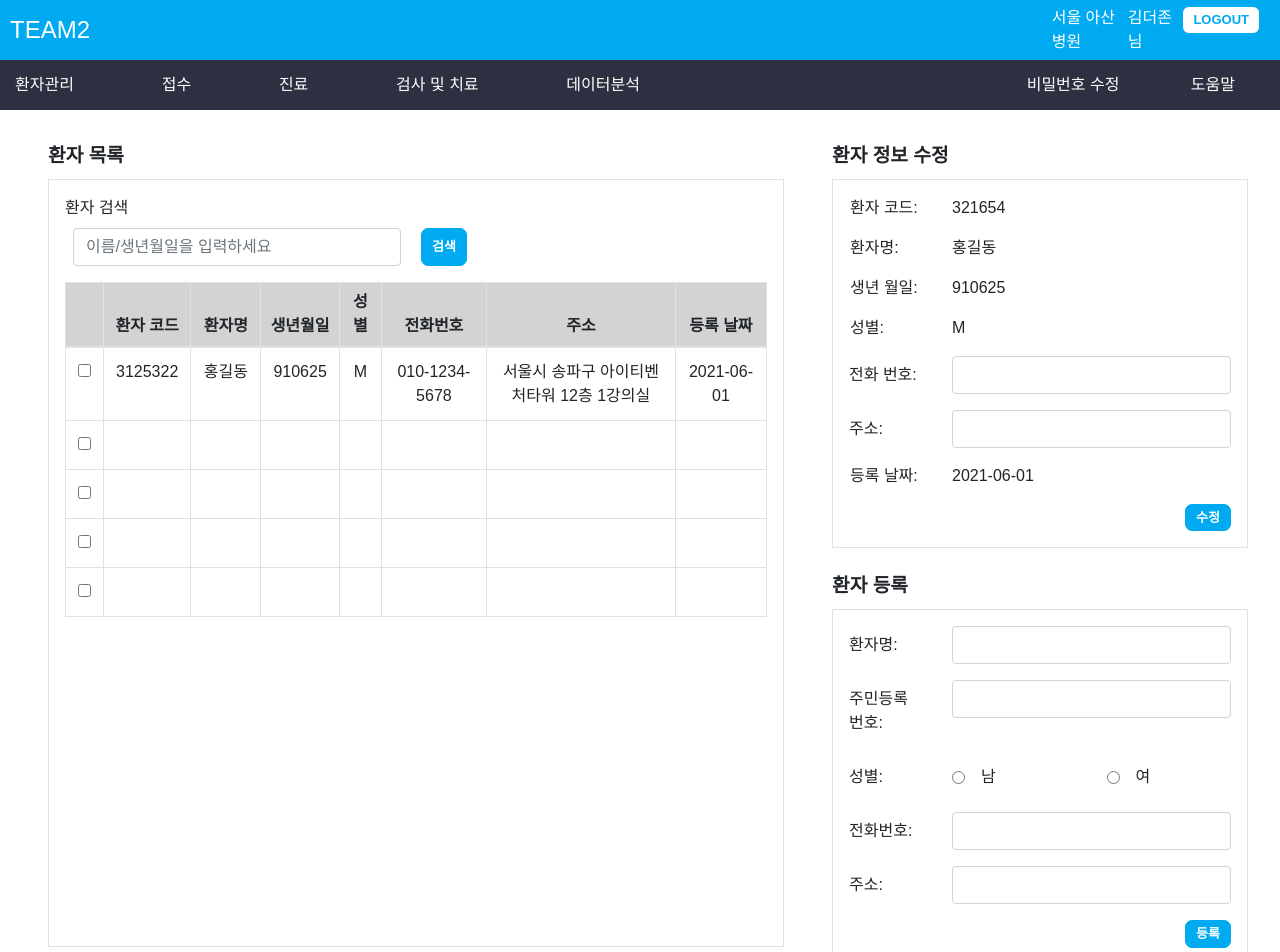
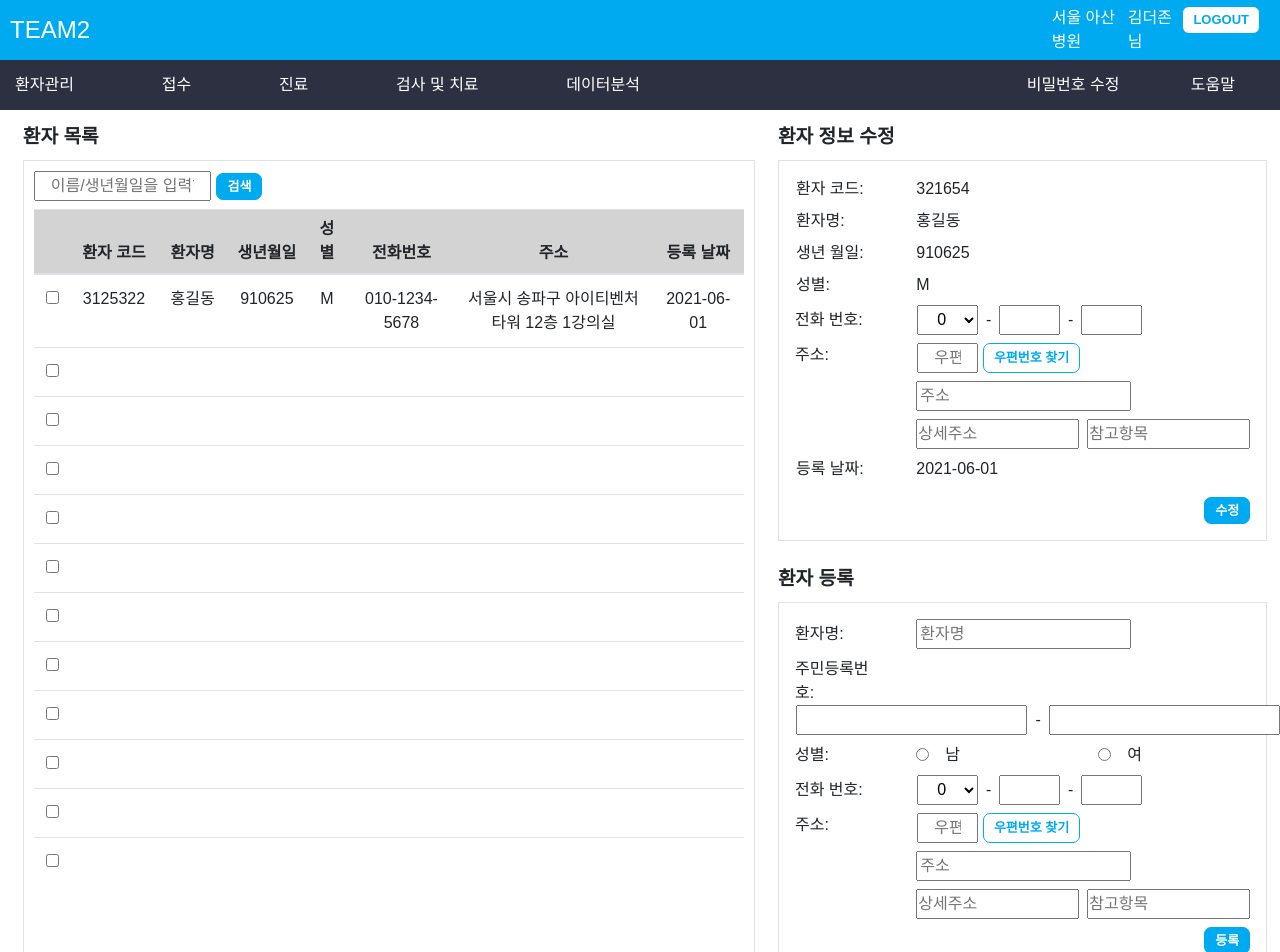
Before and after one commit to JongHyun94/Final_Team2_FrontEnd, a React (Create React App) app: page /Patient in a window 1280 px wide. Shown: the top 952 px of the page. Built offline with nearby package versions, Linux system fonts and the light colour scheme.

Commit message:
[update] patient, login, auth

```diff
--- a/src/views/Auth/style.module.css
+++ b/src/views/Auth/style.module.css
@@ -1,4 +1,4 @@
 .Auth {
-  width: 30rem;
-  padding-top: 7rem;
+  width: 40rem;
+  padding-top: 10rem;
 }
--- a/src/views/Help/style.module.css
+++ b/src/views/Help/style.module.css
@@ -35,7 +35,11 @@
 
 /* icon */
 .icon {
+  color: white;
   font-size: 9rem;
   text-align: center;
   padding-top: 5rem;
 }
+.icon1:hover {
+  color: #65BFF7;
+}
--- a/src/views/Patient/PatientCreateForm.js
+++ b/src/views/Patient/PatientCreateForm.js
@@ -4,22 +4,24 @@ function PatientCreateForm(props) {
   return (
     <div className="mt-4">
       <div className={`${style.title}`}>환자 등록</div>
-      <div className="border p-3">
+      <div className={`border p-3 ${style.PatientCreateForm}`}>
         <form>
-          <div className="form-group row">
-            <label className="col-sm-3 col-form-label">환자명: </label>
+          <div className="row align-items-center mb-2">
+            <label className="col-sm-3 m-0">환자명: </label>
             <div className="col-sm">
-              <input type="text" className="form-control" name=""></input>
+              <input type="text" name="" placeholder="환자명"></input>
             </div>
           </div>
-          <div className="form-group row">
-            <label className="col-sm-3 col-form-label">주민등록번호: </label>
-            <div className="col-sm">
-              <input type="text" className="form-control" name=""></input>
+          <div className="row  align-items-center mb-2">
+            <label className="col-sm-3 m-0">주민등록번호: </label>
+            <div className="row ml-3">
+              <input type="text" className="col-sm" name=""></input>
+              <div className="mr-2 ml-2 d-flex align-items-center">-</div>
+              <input type="text" className="col-sm" name=""></input>
             </div>
           </div>
-          <div className="form-group row">
-            <label className="col-sm-3 col-form-label">성별: </label>
+          <div className="row align-items-center mb-2">
+            <label className="col-sm-3 m-0">성별: </label>
             <div className="col-sm d-flex align-items-center">
               <input type="radio" name="patient_sex" value="M"></input>
               <label className="ml-3 mb-0">남</label>
@@ -29,17 +31,50 @@ function PatientCreateForm(props) {
               <label className="ml-3 mb-0">여</label>
             </div>
           </div>
-          <div className="form-group row">
-            <label className="col-sm-3 col-form-label">전화번호: </label>
-            <div className="col-sm">
-              <input type="text" className="form-control" name=""></input>
+          <div className="row align-items-center mb-2">
+            <label className="col-sm-3 m-0">전화 번호: </label>
+            <div className="row col-sm">
+              <select className="col-sm-2 ml-3">
+                <option>010</option>
+                <option>011</option>
+                <option>016</option>
+                <option>017</option>
+                <option>02</option>
+                <option>031</option>
+                <option>032</option>
+                <option>033</option>
+                <option>041</option>
+                <option>042</option>
+                <option>043</option>
+                <option>044</option>
+                <option>051</option>
+                <option>052</option>
+                <option>053</option>
+                <option>054</option>
+                <option>055</option>
+                <option>061</option>
+                <option>062</option>
+                <option>063</option>
+                <option>064</option>
+              </select>
+              <div className="mr-2 ml-2 d-flex align-items-center">-</div>
+              <input type="text" className="col-sm-2" name="" value=""></input>
+              <div className="mr-2 ml-2 d-flex align-items-center">-</div>
+              <input type="text" className="col-sm-2" name="" value=""></input>
             </div>
           </div>
-          <div className="form-group row">
-            <label className="col-sm-3 col-form-label">주소: </label>
+          <div className="row">
+            <label className="col-sm-3 m-0">주소: </label>
             <div className="col-sm">
-              <input type="text" className="form-control" name=""></input>
-              {/* <button>검색</button> */}
+              <div className="row mb-2">
+                <input type="text" className="col-sm-2 ml-3" name="" placeholder="우편번호"></input>
+                <button className="button_team2_empty">우편번호 찾기</button>
+              </div>
+              <input type="text" className=" mb-2" name="" placeholder="주소"></input>
+              <div className="row no-gutters mb-2">
+                <input type="text" className="col-sm mr-2" name="" placeholder="상세주소"></input>
+                <input type="text" className="col-sm" name="" placeholder="참고항목"></input>
+              </div>
             </div>
           </div>
           <div className="d-flex justify-content-end"><button className="button_team2_fill">등록</button></div>
--- a/src/views/Patient/PatientList.js
+++ b/src/views/Patient/PatientList.js
@@ -2,17 +2,14 @@ import style from "./style.module.css";
 
 function PatientList(props) {
   return (
-    <div>
+    <div className={style.PatientList}>
       <div className={`${style.title}`}>환자 목록</div>
-      <div className={`${style.PatientList} border p-3`}>
-        <div>환자 검색</div>
-        <div className="mb-2 row p-2">
-          <div className="col-sm-6">
-            <input type="text" className="form-control" name="" placeholder="이름/생년월일을 입력하세요"></input>
-          </div>
+      <div className={`${style.PatientList_content} border`}>
+        <div className="mb-2">
+          <input type="text" className="col-3" name="" placeholder="이름/생년월일을 입력하세요."></input>
           <button className="button_team2_fill">검색</button>
         </div>
-        <table className="table table-bordered text-center">
+        <table className="table text-center">
           <thead>
             <tr className={`${style.PatientList_Table}`}>
               <th style={{width: "5%"}}></th>
@@ -76,6 +73,76 @@ function PatientList(props) {
               <td></td>
               <td></td>
             </tr>
+            <tr>
+              <td><input type="checkbox"></input></td>
+              <td></td>
+              <td></td>
+              <td></td>
+              <td></td>
+              <td></td>
+              <td></td>
+              <td></td>
+            </tr>
+            <tr>
+              <td><input type="checkbox"></input></td>
+              <td></td>
+              <td></td>
+              <td></td>
+              <td></td>
+              <td></td>
+              <td></td>
+              <td></td>
+            </tr>
+            <tr>
+              <td><input type="checkbox"></input></td>
+              <td></td>
+              <td></td>
+              <td></td>
+              <td></td>
+              <td></td>
+              <td></td>
+              <td></td>
+            </tr>
+            <tr>
+              <td><input type="checkbox"></input></td>
+              <td></td>
+              <td></td>
+              <td></td>
+              <td></td>
+              <td></td>
+              <td></td>
+              <td></td>
+            </tr>
+            <tr>
+              <td><input type="checkbox"></input></td>
+              <td></td>
+              <td></td>
+              <td></td>
+              <td></td>
+              <td></td>
+              <td></td>
+              <td></td>
+            </tr>
+            <tr>
+              <td><input type="checkbox"></input></td>
+              <td></td>
+              <td></td>
+              <td></td>
+              <td></td>
+              <td></td>
+              <td></td>
+              <td></td>
+            </tr>
+            <tr>
+              <td><input type="checkbox"></input></td>
+              <td></td>
+              <td></td>
+              <td></td>
+              <td></td>
+              <td></td>
+              <td></td>
+              <td></td>
+            </tr>
           </tbody>
         </table>
       </div>
--- a/src/views/Patient/PatientUpdateForm.js
+++ b/src/views/Patient/PatientUpdateForm.js
@@ -4,34 +4,68 @@ function PatientUpdateForm(props) {
   return (
     <div>
       <div className={`${style.title}`}>환자 정보 수정</div>
-      <div className="border p-3">
+      <div className={`border p-3 ${style.PatientUpdateForm}`}>
         <form>
-          <div className="form-group row">
-            <label className="col-sm-3 col-form-label pl-3 p-0">환자 코드: </label>
-            <div className="col-sm d-flex align-items-center">321654</div>
+          <div className="row align-items-center mb-2">
+            <label className="col-sm-3 pl-3 p-0 m-0">환자 코드: </label>
+            <div className="col-sm d-flex ">321654</div>
           </div>
-          <div className="form-group row">
-            <label className="col-sm-3 col-form-label pl-3 p-0">환자명: </label>
-            <div className="col-sm d-flex align-items-center">홍길동</div>
+          <div className="row align-items-center mb-2">
+            <label className="col-sm-3 pl-3 p-0 m-0">환자명: </label>
+            <div className="col-sm">홍길동</div>
           </div>
-          <div className="form-group row">
-            <label className="col-sm-3 col-form-label pl-3 p-0">생년 월일: </label>
-            <div className="col-sm d-flex align-items-center">910625</div>
+          <div className="row align-items-center mb-2">
+            <label className="col-sm-3 pl-3 p-0 m-0">생년 월일: </label>
+            <div className="col-sm">910625</div>
           </div>
-          <div className="form-group row">
-            <label className="col-sm-3 col-form-label pl-3 p-0">성별: </label>
-            <div className="col-sm d-flex align-items-center">M</div>
+          <div className="row align-items-center mb-2">
+            <label className="col-sm-3 pl-3 p-0 m-0">성별: </label>
+            <div className="col-sm">M</div>
           </div>
-          <div className="form-group row">
-            <label className="col-sm-3 col-form-label">전화 번호: </label>
-            <div className="col-sm">
-              <input type="text" className="form-control" name="" value=""></input>
+          <div className="row align-items-center mb-2">
+            <label className="col-sm-3 m-0">전화 번호: </label>
+            <div className="row col-sm">
+              <select className="col-sm-2 ml-3">
+                <option>010</option>
+                <option>011</option>
+                <option>016</option>
+                <option>017</option>
+                <option>02</option>
+                <option>031</option>
+                <option>032</option>
+                <option>033</option>
+                <option>041</option>
+                <option>042</option>
+                <option>043</option>
+                <option>044</option>
+                <option>051</option>
+                <option>052</option>
+                <option>053</option>
+                <option>054</option>
+                <option>055</option>
+                <option>061</option>
+                <option>062</option>
+                <option>063</option>
+                <option>064</option>
+              </select>
+              <div className="mr-2 ml-2 d-flex align-items-center">-</div>
+              <input type="text" className="col-sm-2" name="" value=""></input>
+              <div className="mr-2 ml-2 d-flex align-items-center">-</div>
+              <input type="text" className="col-sm-2" name="" value=""></input>
             </div>
           </div>
-          <div className="form-group row">
-            <label className="col-sm-3 col-form-label">주소: </label>
+          <div className="row">
+            <label className="col-sm-3 m-0">주소: </label>
             <div className="col-sm">
-              <input type="text" className="form-control" name="" value=""></input>
+              <div className="row mb-2">
+                <input type="text" className="col-sm-2 ml-3" name="" placeholder="우편번호"></input>
+                <button className="button_team2_empty">우편번호 찾기</button>
+              </div>
+              <input type="text" className=" mb-2" name="" placeholder="주소"></input>
+              <div className="row no-gutters mb-2">
+                <input type="text" className="col-sm mr-2" name="" placeholder="상세주소"></input>
+                <input type="text" className="col-sm" name="" placeholder="참고항목"></input>
+              </div>
             </div>
           </div>
           <div className="form-group row">
--- a/src/views/Patient/index.js
+++ b/src/views/Patient/index.js
@@ -5,7 +5,7 @@ import style from "./style.module.css";
 
 function Patient(props) {
   return (
-    <div className="row no-gutters">
+    <div className={`row no-gutters ${style.Patient}`}>
       {/* 좌측 */}
       <div className={style.left}>
         {/* 환자 목록 */}
@@ -14,11 +14,11 @@ function Patient(props) {
 
       {/* 우측 */}
       <div className={style.right}>
-        <div>
+        <div className={style.right1}>
           {/* 환자 정보 수정 */}
           <PatientUpdateForm />
         </div>
-        <div>
+        <div className={style.right2}>
           {/* 환자 등록 */}
           <PatientCreateForm />
         </div>
--- a/src/views/Patient/style.module.css
+++ b/src/views/Patient/style.module.css
@@ -1,18 +1,24 @@
+.Patient {
+  padding: 1%;
+  padding-bottom: 0;
+}
+
 /* 좌측 컴포넌트 */
 .left {
   width: 60%;
-  margin: 1rem;
-  padding: 1rem;
-  margin-left: 2rem;
-  margin-right: 0;
-  margin-bottom: 0;
+  margin-right: 1%;
 }
 
 /* 우측 컴포넌트 */
 .right {
-  width: 35%;
-  margin: 1rem;
-  padding: 1rem;
+  width: 39%;
+  padding: 0;
+}
+.right1 {
+  /* height: 50%; */
+}
+.right2 {
+  /* height: 50%; */
 }
 
 /* title */
@@ -24,14 +30,29 @@
 
 /* PatientList */
 .PatientList {
-  height: 48rem;
+  height: 100%;
+  padding: 10px;
+  padding-top: 0;
+  /* background-color: wheat; */
+}
+
+.PatientList_content {
+  padding: 10px;
+  /* background-color: teal; */
+  height: 96.8%;
 }
 
 .PatientList_Table {
   background-color: lightgray;
+  height: 100%;
 }
 
 /* PatientUpdateForm */
-.button1 {
-  background-color: #00AAF0;
+.PatientUpdateForm {
+  /* font-size: small; */
 }
+
+/* PatientCreateForm */
+.PatientCreateForm {
+  /* font-size: small; */
+}
```
Also changed, not shown: src/views/Auth/index.js (+6 -6 lines), src/views/Help/index.js (+7 -4 lines), src/views/Login.js (+7 -3 lines), src/views/style.module.css (+22 -16 lines), public/resources/img/login_img.png (added).
